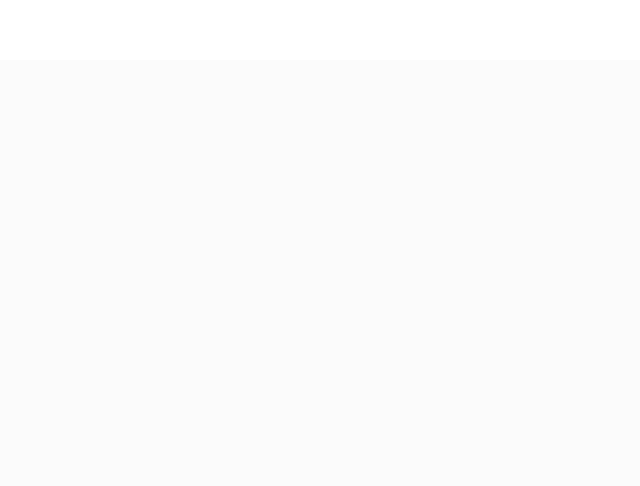
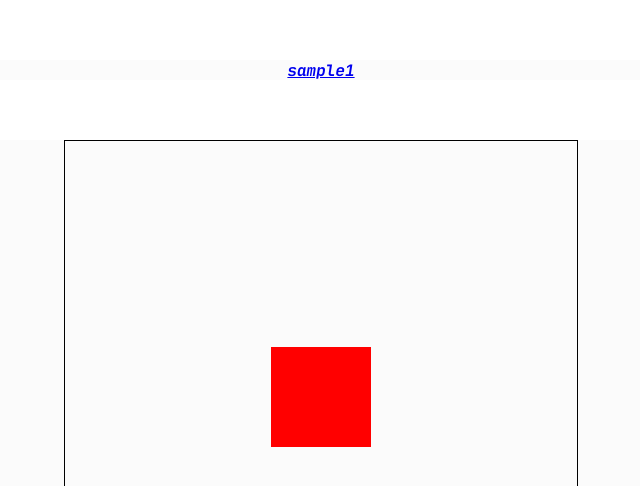
Before and after one commit to takeItIzzy/studyVisualization, a React app: page /canvas/sample1 in a window 1280 px wide. Shown: the top 486 px of the page, without its empty margins (319-959 px from the left). Built offline with nearby package versions, Linux system fonts and the light colour scheme.

Commit message:
add nested route

```diff
--- a/public/index.html
+++ b/public/index.html
@@ -4,6 +4,7 @@
 		<meta charset="UTF-8" />
 		<meta name="viewport" content="width=device-width, initial-scale=1.0" />
 		<title>learnVisualization</title>
+		<base href="/">
 	</head>
 	<body>
 		<div id="app"></div>
--- a/src/App.tsx
+++ b/src/App.tsx
@@ -4,9 +4,11 @@ import DefaultLayout from './layout/DefaultLayout';
 import LayoutWithHeader from './layout/LayoutWithHeader';
 
 import Modules from './components/Modules';
-import Canvas from './components/canvas/Canvas';
+import Canvas from './components/canvas/index';
 import Svg from './components/svg/Svg';
 import WebGL from './components/webgl/WebGL';
+
+import CanvasSamp1 from './components/canvas/Sample1';
 
 const App = () => {
   return (
@@ -22,7 +24,13 @@ const App = () => {
           path="/canvas"
           component={Canvas}
           layout={LayoutWithHeader}
-        />
+        >
+          <DefaultLayout
+            path="/canvas/sample1"
+            component={CanvasSamp1}
+            layout={LayoutWithHeader}
+          />
+        </DefaultLayout>
         <DefaultLayout path="/svg" component={Svg} layout={LayoutWithHeader} />
         <DefaultLayout
           path="/webgl"
--- a/src/components/canvas/Canvas.tsx
+++ /dev/null
@@ -1,21 +0,0 @@
-import React, { useRef, useLayoutEffect } from 'react';
-import './canvas.less';
-
-const Canvas = () => {
-  const canvasRef = useRef<HTMLCanvasElement>(null);
-
-  const canvasBox = canvasRef.current;
-
-  useLayoutEffect(() => {
-    // const context = canvasBox.getContext('2d');
-    console.log(canvasBox);
-  });
-
-  return (
-    <div className="canvas">
-      <canvas width="512" height="512" ref={canvasRef}></canvas>
-    </div>
-  );
-};
-
-export default Canvas;
--- /dev/null
+++ b/src/components/canvas/Sample1.tsx
@@ -0,0 +1,28 @@
+import React, { useRef, useEffect } from 'react';
+
+const Sample1 = () => {
+  const canvasRef = useRef<HTMLCanvasElement>(null);
+
+  useEffect(() => {
+    const canvasBox = canvasRef.current;
+    const ctx = canvasBox?.getContext('2d');
+    if (canvasBox && ctx) {
+      const rectSize: [number, number] = [100, 100];
+      ctx.save(); // save canvas' state, include fillStyle, translate...
+      ctx.translate(-0.5 * rectSize[0], -0.5 * rectSize[1]);
+      ctx.fillStyle = 'red';
+      ctx.beginPath();
+      ctx.rect(0.5 * canvasBox.width, 0.5 * canvasBox.height, ...rectSize);
+      ctx.fill();
+      ctx.restore(); // restore the canvas' state just saved
+    }
+  }, [canvasRef.current]);
+
+  return (
+    <div className="canvas">
+      <canvas width="512" height="512" ref={canvasRef}></canvas>
+    </div>
+  );
+};
+
+export default Sample1;
--- a/src/components/canvas/canvas.less
+++ b/src/components/canvas/canvas.less
@@ -1 +1,5 @@
-.canvas {}
+.canvas {
+  canvas {
+    border: 1px solid black;
+  }
+}
--- /dev/null
+++ b/src/components/canvas/index.tsx
@@ -0,0 +1,13 @@
+import React from 'react';
+import { Link } from 'react-router-dom';
+
+const Canvas = ({ children }: { children: React.ReactNode }) => {
+  // console.log(children);
+  return (
+    <>
+      <Link to="/canvas/sample1">sample1</Link>
+    </>
+  );
+};
+
+export default Canvas;
--- a/src/layout/DefaultLayout.tsx
+++ b/src/layout/DefaultLayout.tsx
@@ -1,23 +1,30 @@
 import React from 'react';
-import { Route, Redirect } from 'react-router-dom';
+import { Route, BrowserRouter as Router, Switch } from 'react-router-dom';
 
 const DefaultLayout = ({
   component: Component,
   layout: Layout,
+  path,
+  children,
   ...rest
 }: {
   component: React.ElementType;
   layout: React.ElementType;
+  path: string;
+  children?: React.ReactNode;
   [rest: string]: any;
 }) => {
   return (
     <Route
-      {...rest}
+      path={path}
       render={(matchProps) => {
         return (
-          <Layout>
-            <Component {...matchProps} />
-          </Layout>
+          <>
+            <Layout>
+              <Component {...matchProps} />
+            </Layout>
+            {children}
+          </>
         );
       }}
     />
--- a/src/less/index.less
+++ b/src/less/index.less
@@ -1,3 +1,5 @@
+@import "../components/canvas/canvas.less";
+
 // settings
 @large-title: 28px;
 @medium-title: 24px;
```
